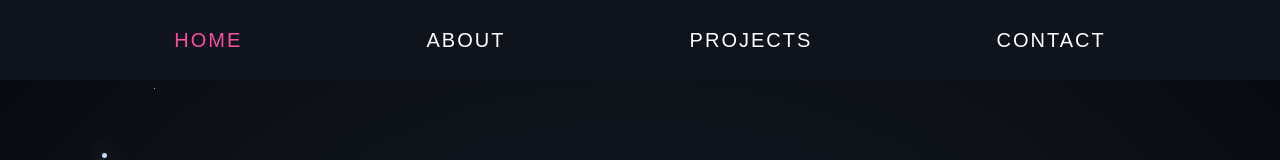
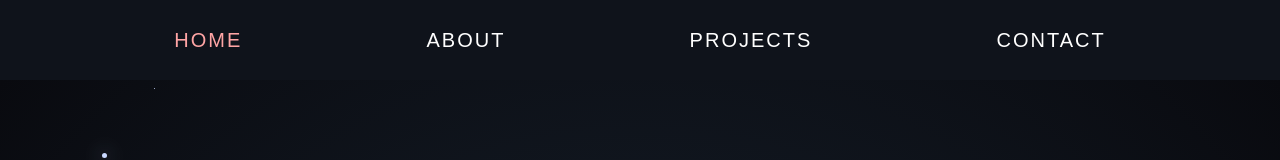
Before and after one commit to jo-szefer/portfolio, a React (Create React App) app in the folder frontend/: page / in a window 1280 px wide. Shown: the top 160 px of the page. Built offline with nearby package versions, Linux system fonts and the light colour scheme.

Commit message:
add isWindowOnElement function

```diff
--- a/frontend/src/components/Navigation/MenuButtons.jsx
+++ b/frontend/src/components/Navigation/MenuButtons.jsx
@@ -1,5 +1,7 @@
 import React from "react";
 import styled from "styled-components";
+
+import { isWindowOnElement } from "../../utils/isWindowOnElement";
 
 const NavButton = styled.a`
   margin: 10px;
@@ -16,21 +18,13 @@ const NavButton = styled.a`
 `;
 
 export const MenuButtons = ({ handleButtonClick }) => {
-  const [scrollY, setScrollY] = React.useState(0);
+  const [_, setScrollY] = React.useState(0);
 
   const getStyle = (elementID) => {
-    const element = document.getElementById(elementID);
-    const navbar = document.getElementById("navbar");
-
-    if (element && navbar) {
-      const navbarHeight = navbar.offsetHeight;
-      const offsetTop = element.offsetTop - navbarHeight;
-      const offsetBottom = element.offsetHeight + offsetTop;
-      if (scrollY >= offsetTop && scrollY < offsetBottom) {
-        return { color: "#f74ea1" };
-      } else {
-        return { color: "white" };
-      }
+    if (isWindowOnElement(elementID)) {
+      return { color: " #ffa5a5" };
+    } else {
+      return { color: "white" };
     }
   };
 
```
